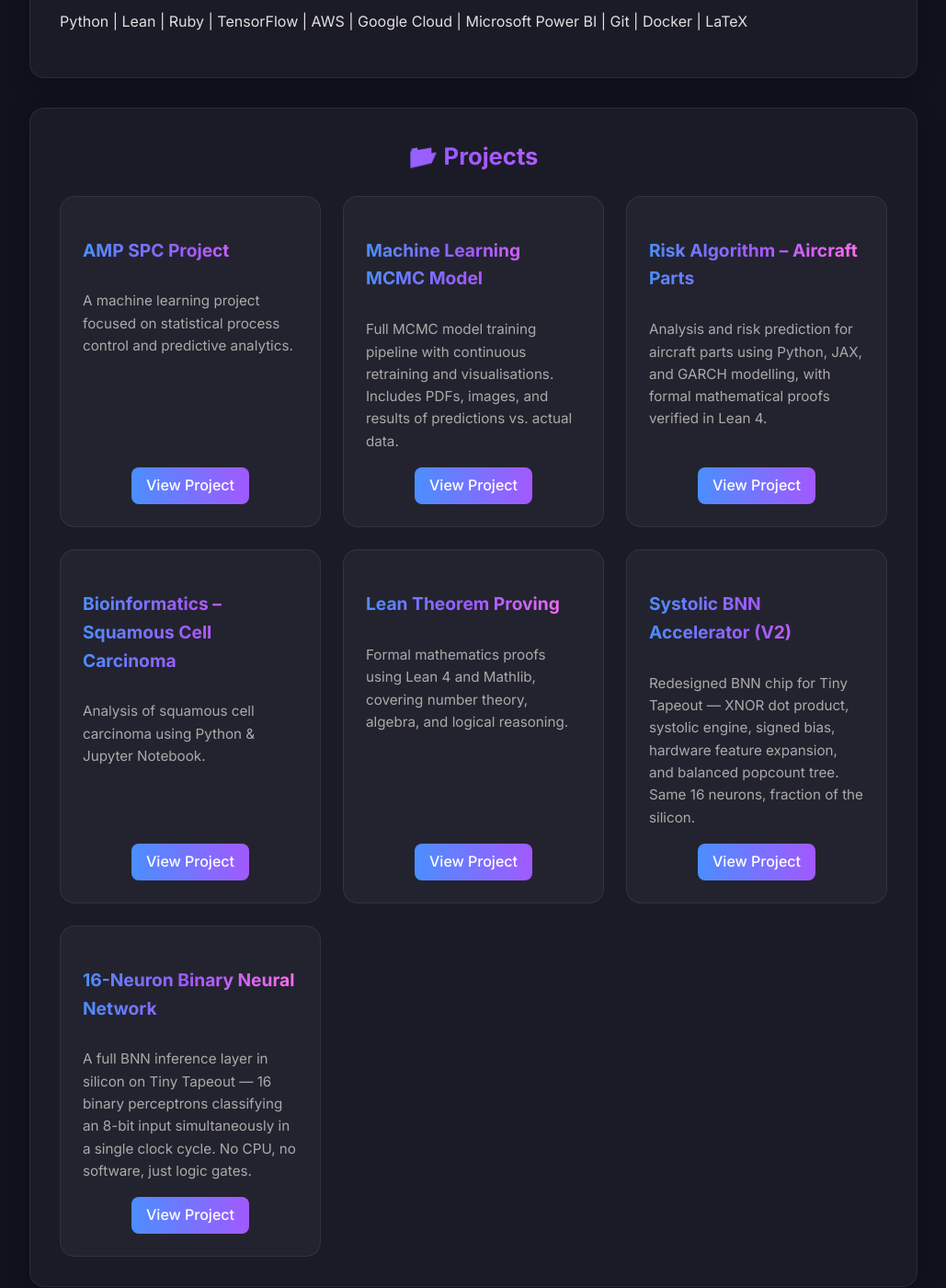
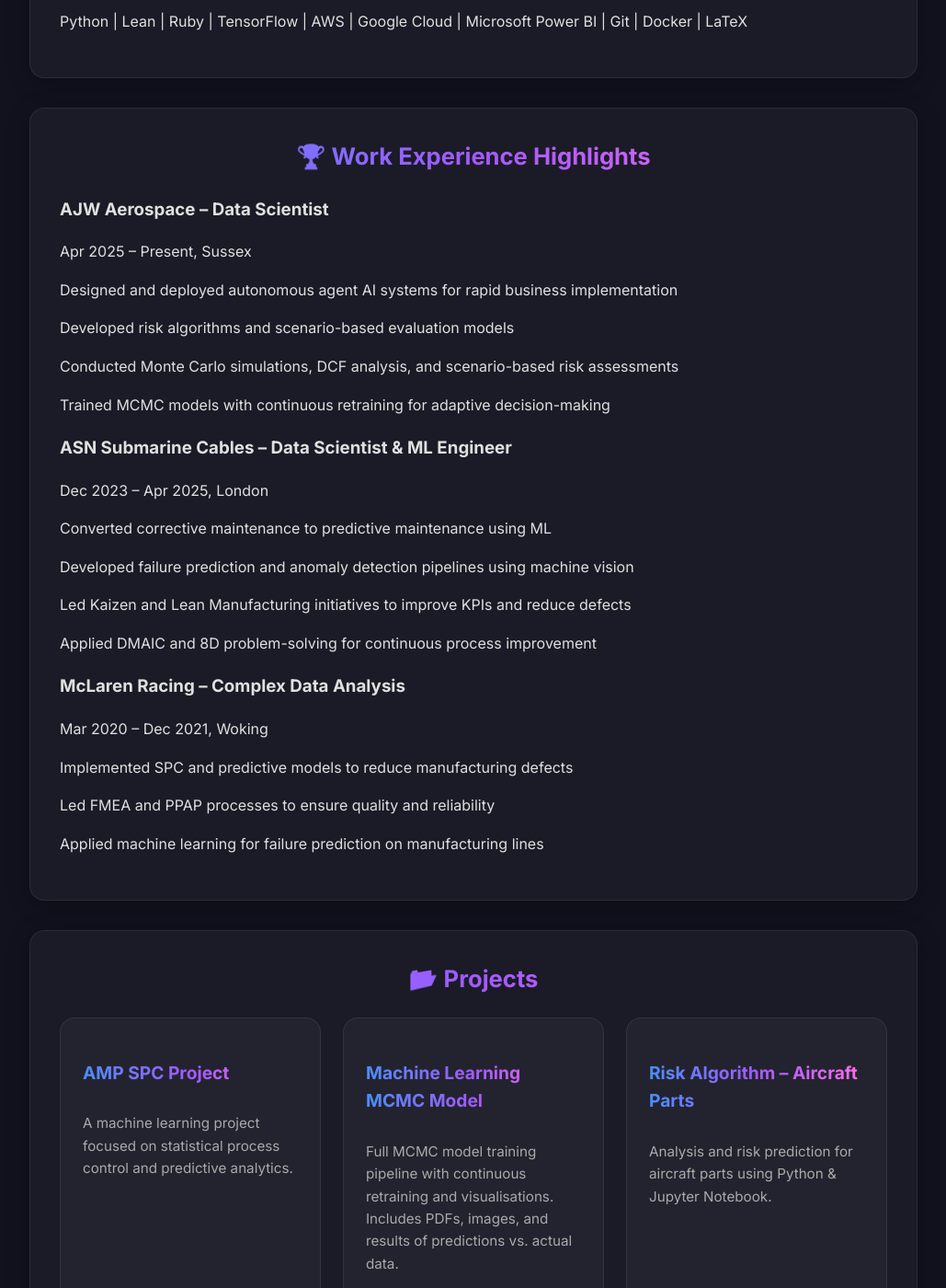
Before and after one commit to Dean-Foulds/Dean-Foulds, a Jekyll site: the page built from index.md, in a window 1280 px wide and 1400 px high, scrolled down 1220 px. Shown: the whole window at 92% size, without its empty margins (125-1154 px from the left). Built offline with Jekyll 4.4.1, drawn with Linux system fonts in a browser that asks for light colours; some of the changed text lies outside the part shown.

Commit message:
cards moved

```diff
--- a/index.md
+++ b/index.md
@@ -6,7 +6,7 @@
 
 
 <section class="card-section">
-  <h2>About Me</h2>
+  <h2>🚀 About Me</h2>
   <p>I am a mathematically rigorous Data Scientist specialising in agentic AI systems and end-to-end machine learning pipelines. My work bridges theoretical mathematics, statistical learning, and practical business impact, consistently delivering functional autonomous systems within 8–12 weeks.</p>
 
   <p>I have extensive experience with AWS and Google Cloud platforms, deploying scalable ML solutions using SageMaker, Vertex AI, and serverless frameworks. My focus is on optimising performance, reducing costs, and translating complex data and algorithms into tangible business results.</p>
@@ -25,54 +25,6 @@
 <section class="card-section">
   <h2>💻 Skills & Tech Stack</h2>
   <p>Python | Lean | Ruby | TensorFlow | AWS | Google Cloud | Microsoft Power BI | Git | Docker | LaTeX</p>
-</section>
-
-<section class="card-section">
-  <h2>📂 Projects</h2>
-  <div class="projects">
-    <div class="project-card">
-      <h3>AMP SPC Project</h3>
-      <p>A machine learning project focused on statistical process control and predictive analytics.</p>
-      <a target="_blank" rel="noopener noreferrer" href="projects/amp_spc_project">View Project</a>
-    </div>
-
-    <div class="project-card">
-      <h3>Machine Learning MCMC Model</h3>
-      <p>Full MCMC model training pipeline with continuous retraining and visualisations. Includes PDFs, images, and results of predictions vs. actual data.</p>
-      <a target="_blank" rel="noopener noreferrer" href="projects/machine_learning_mcmc_model">View Project</a>
-    </div>
-
-    <div class="project-card">
-      <h3>Risk Algorithm – Aircraft Parts</h3>
-      <p>Analysis and risk prediction for aircraft parts using Python, JAX, and GARCH modelling, with formal mathematical proofs verified in Lean 4.</p>
-      <a target="_blank" rel="noopener noreferrer" href="projects/risk_algorithms">View Project</a>
-    </div>
-
-    <div class="project-card">
-      <h3>Bioinformatics – Squamous Cell Carcinoma</h3>
-      <p>Analysis of squamous cell carcinoma using Python & Jupyter Notebook.</p>
-      <a target="_blank" rel="noopener noreferrer" href="https://github.com/Dean-Foulds/bioinformatics/blob/main/squamous_cell_carcinoma.ipynb">View Project</a>
-    </div>
-
-    <div class="project-card">
-      <h3>Lean Theorem Proving</h3>
-      <p>Formal mathematics proofs using Lean 4 and Mathlib, covering number theory, algebra, and logical reasoning.</p>
-      <a target="_blank" rel="noopener noreferrer" href="projects/lean_projects">View Project</a>
-    </div>
-
-
-    <div class="project-card">
-      <h3>Systolic BNN Accelerator (V2)</h3>
-      <p>Redesigned BNN chip for Tiny Tapeout — XNOR dot product, systolic engine, signed bias, hardware feature expansion, and balanced popcount tree. Same 16 neurons, fraction of the silicon.</p>
-      <a target="_blank" rel="noopener noreferrer" href="projects/bnn_accelerator">View Project</a>
-    </div>
-
-    <div class="project-card">
-      <h3>16-Neuron Binary Neural Network</h3>
-      <p>A full BNN inference layer in silicon on Tiny Tapeout — 16 binary perceptrons classifying an 8-bit input simultaneously in a single clock cycle. No CPU, no software, just logic gates.</p>
-      <a target="_blank" rel="noopener noreferrer" href="projects/pipelined_perceptron">View Project</a>
-    </div>
-  </div>
 </section>
 
 <section class="card-section">
@@ -100,6 +52,37 @@
 </section>
 
 <section class="card-section">
+  <h2>📂 Projects</h2>
+  <div class="projects">
+    <div class="project-card">
+      <h3>AMP SPC Project</h3>
+      <p>A machine learning project focused on statistical process control and predictive analytics.</p>
+      <a href="projects/amp_spc_project">View Project</a>
+    </div>
+
+    <div class="project-card">
+      <h3>Machine Learning MCMC Model</h3>
+      <p>Full MCMC model training pipeline with continuous retraining and visualisations. Includes PDFs, images, and results of predictions vs. actual data.</p>
+      <a href="projects/machine_learning_mcmc_model">View Project</a>
+    </div>
+
+    <div class="project-card">
+      <h3>Risk Algorithm – Aircraft Parts</h3>
+      <p>Analysis and risk prediction for aircraft parts using Python & Jupyter Notebook.</p>
+      <a href="projects/risk_algorithms/ac_part_risk_algorithm">View Project</a>
+    </div>
+
+    <div class="project-card">
+      <h3>Bioinformatics – Squamous Cell Carcinoma</h3>
+      <p>Analysis of squamous cell carcinoma using Python & Jupyter Notebook.</p>
+      <a href="https://github.com/Dean-Foulds/bioinformatics/blob/main/squamous_cell_carcinoma.ipynb">View Project</a>
+    </div>
+  </div>
+</section>
+
+
+
+<section class="card-section">
   <h2>📊 GitHub Stats & Badges</h2>
   <img src="https://github-readme-stats.vercel.app/api?username=Dean-Foulds&show_icons=true&theme=radical" alt="Dean's GitHub Stats">
   <img src="https://github-readme-stats.vercel.app/api/top-langs/?username=Dean-Foulds&layout=compact&theme=radical" alt="Top Languages">
@@ -108,5 +91,11 @@
 
 <section class="card-section">
   <h2>🎨 Hobbies</h2>
-  <p>Skiing, walking, cycling, theatre</p>
+  <p>Skiing, walking, cycling, theatre, golf</p>
 </section>
+
+
+
+<footer>
+  © 2026 Dean Foulds – Data Scientist & ML Engineer
+</footer>
```
Also changed, not shown: README_source.md, 1 other file.
